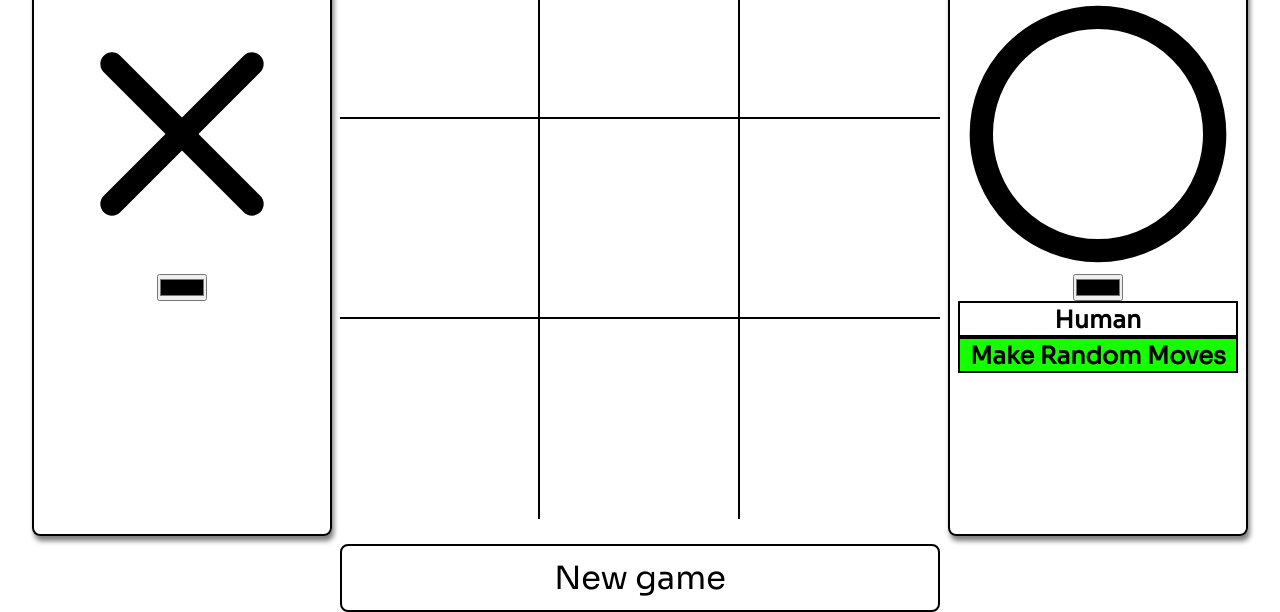
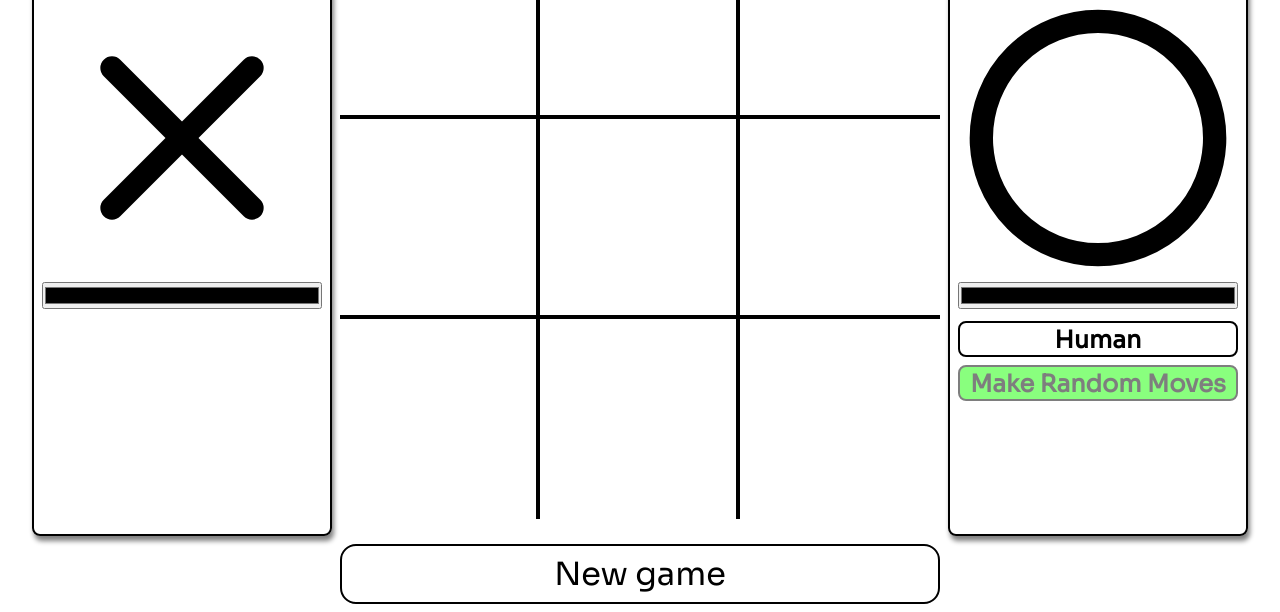
Before and after one commit to snaeem3/tic-tac-toe, a website: page index.html in a window 1280 px wide. Shown: the part 363-975 px from the top of the page. Drawn offline with Linux system fonts and the light colour scheme.

Commit message:
Add hover effects and color input styling

```diff
--- a/index.html
+++ b/index.html
@@ -44,7 +44,7 @@
                 <label for="o-Color">
                 </label>
                 <!-- <button id="ai-toggle"><span>Human</span></button> -->
-                <input type="checkbox" id="ai-toggle" class="human-toggle" role="switch" value="on">
+                <input type="checkbox" id="ai-toggle" class="human-toggle" role="switch" value="on" >
                 <label for="ai-toggle" class="slot" id="ai-toggle-slot">
                     <span class="slot__label">Human</span>
 	                <span class="slot__label">Computer</span>
@@ -53,7 +53,7 @@
                     <input type="radio" name="ai-difficulty" id="easyChoice" checked><label for="easyChoice">Make random moves</label>
                     <input type="radio" name="ai-difficulty" id="hardChoice"><label for="hardChoice">Unbeatable</label>
                 </form> -->
-                <input id="difficulty-toggle" name="difficult-toggle" class="toggle" type="checkbox" role="switch" value="on">
+                <input id="difficulty-toggle" name="difficult-toggle" class="toggle" type="checkbox" role="switch" value="on" disabled>
                 <label for="difficulty-toggle" class="slot" id="difficulty-toggle-slot">
                     <span class="slot__label">Make Random Moves</span>
 	                <span class="slot__label">Unbeatable</span>
--- a/styles.css
+++ b/styles.css
@@ -86,6 +86,7 @@ main {
     border-radius: var(--border-radius-default);
     display: flex;
     flex-direction: column;
+    gap: 4px;
     align-items: center;
     box-shadow: 2px 5px 5px var(--color-shadow);
 }
@@ -113,15 +114,26 @@ main > .player-settings ~ .player-settings{
     background: rgb(218, 218, 218);
 }
 
+input[type='color'] {
+    width: 100%;
+    cursor: pointer;
+    transition: box-shadow 0.2s;
+}
+
+#x-Color:hover {
+    box-shadow: 0 0 11px var(--player1-color);
+}
+
+#o-Color:hover {
+    box-shadow: 0 0 11px var(--player2-color);
+}
+
 #board-wrapper {
     grid-row: 2 / 3;
-    /* margin: var(--section-margin); */
     display: grid;
     grid-template-columns: repeat(3,200px);
     grid-template-rows: repeat(3,200px);
     justify-content: center;
-    /* border: solid black 5px; */
-    /* box-shadow: 2px 5px 5px var(--color-shadow); */
 }
 
 .space {
@@ -130,18 +142,25 @@ main > .player-settings ~ .player-settings{
 
 .row0,
 .row1 {
-    border-bottom: solid 2px black;
+    border-bottom: solid 4px black;
 }
 
 .col0,
 .col1 {
-    border-right: solid 2px black;
+    border-right: solid 4px black;
 }
 
 #newGameBtn {
     grid-row: 3 / 4;
     grid-column: 2 / 3;
     border: solid 2px black;
+    border-radius: 16px;
+    transition: 0.3s;
+    margin-bottom: var(--section-margin);
+}
+
+#newGameBtn:hover {
+    background: rgb(165, 165, 165);
 }
 
 #gameResult-container {
@@ -152,6 +171,7 @@ main > .player-settings ~ .player-settings{
     padding: var(--section-padding);
     background: white;
     border: solid 3px var(--winningPlayer-color);
+    border-radius: 24px;
     text-align: center;
     width: 30vw;
     height: fit-content;
@@ -187,9 +207,7 @@ main > .player-settings ~ .player-settings{
 .toggle:focus {
 	outline: transparent;
 }
-/* .human-toggle {
-    appearance: none;
-} */
+
 .toggle,
 .human-toggle {
 	border-radius: 1.5em;
@@ -249,11 +267,18 @@ main > .player-settings ~ .player-settings{
 	/* text-indent: -0.9em; */
 	/* -webkit-text-stroke: 0.05em #fff; */
     border: solid black 2px;
+    border-radius: var(--border-radius-default);
     padding: var(--section-padding);
     text-align: center;
 }
+
+.slot:hover {
+    box-shadow: 0 0 11px rgba(33, 33, 33, 0.822);
+}
+
 #difficulty-toggle-slot {
     background: rgb(21, 255, 0);
+    opacity: 0.5;
 }
 .slot__label {
 	transform-origin: 50% 0;
```
